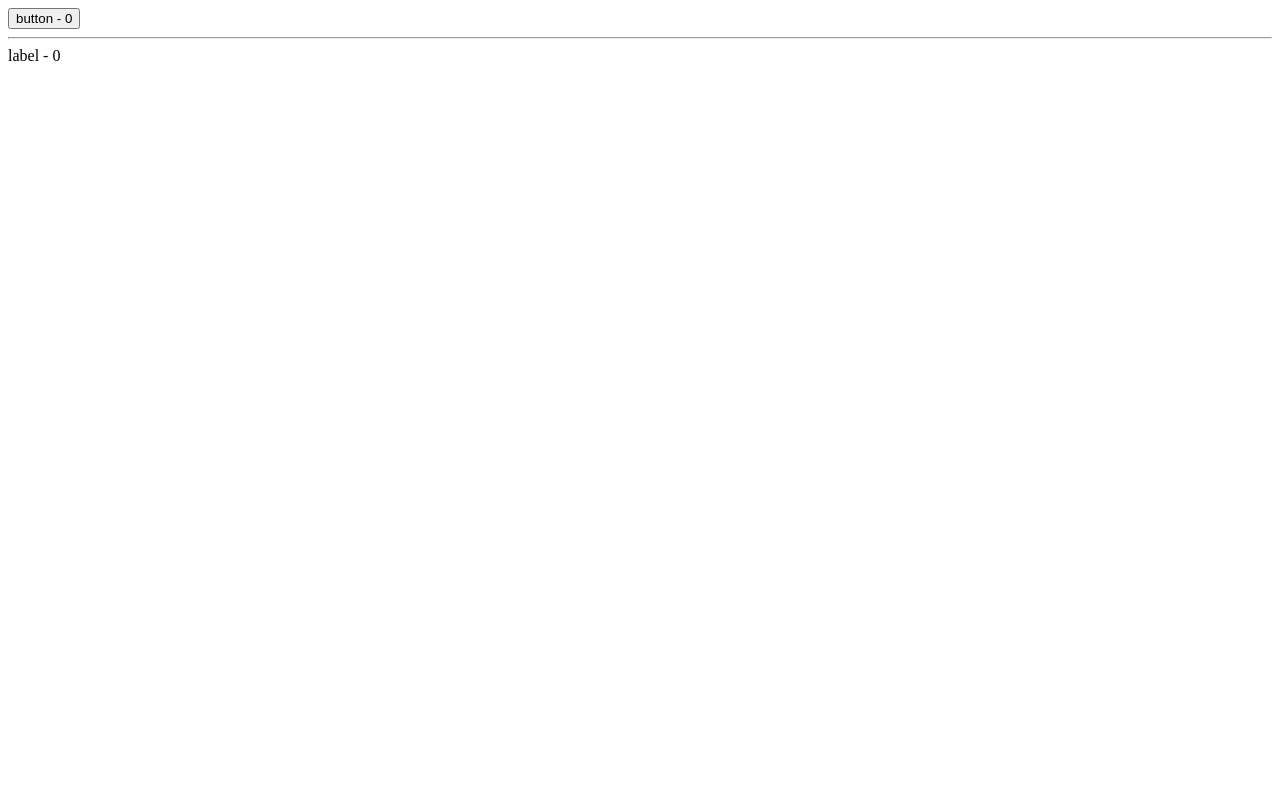
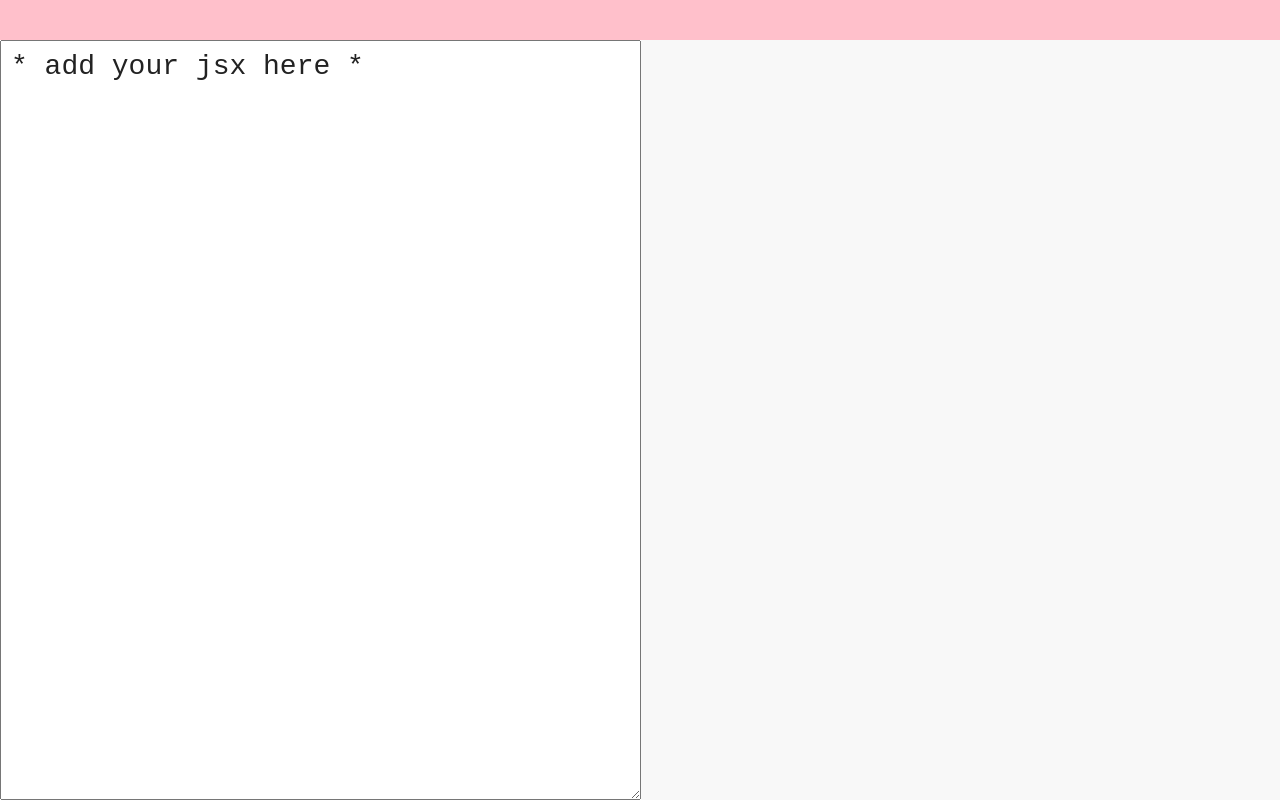
Before and after one commit to goqadze/React-Redux-Courses, a React (Create React App) app in the folder react-app/: page / in a window 1280 px wide. Built offline with nearby package versions, Linux system fonts and the light colour scheme.

Commit message:
Build a JSX Live Compiler as a React Component

```diff
--- a/react-app/package.json
+++ b/react-app/package.json
@@ -12,5 +12,6 @@
     "build": "react-scripts build",
     "test": "react-scripts test --env=jsdom",
     "eject": "react-scripts eject"
-  }
+  },
+  "devDependencies": {}
 }
--- a/react-app/public/index.html
+++ b/react-app/public/index.html
@@ -7,6 +7,7 @@
     <link rel="manifest" href="%PUBLIC_URL%/manifest.json">
     <link rel="shortcut icon" href="%PUBLIC_URL%/favicon.ico">
     <title>React App</title>
+		<script src="https://cdnjs.cloudflare.com/ajax/libs/babel-standalone/6.26.0/babel.js"></script>
   </head>
   <body>
     <div id="root"></div>
--- /dev/null
+++ b/react-app/src/App.css
@@ -0,0 +1,36 @@
+body {
+	margin: 0;
+	padding: 0;
+	font-family: monospace;
+}
+
+header {
+	display: block;
+	height: 5vh;
+	overflow: auto;
+	background-color: pink;
+	color: red;
+	font-size: 28px;
+}
+
+.container {
+	height: 95vh;
+	display: flex;
+}
+
+pre {
+	background-color: #f8f8f8;
+}
+
+pre, textarea {
+	width: 50%;
+	font-family: monospace;
+	font-size: 28px;
+	margin: 0;
+	padding: 10px;
+	color: #222;
+}
+
+textarea:focus {
+	outline: 0
+}
--- a/react-app/src/App.js
+++ b/react-app/src/App.js
@@ -1,64 +1,47 @@
 import React from 'react';
-
-
-const HOC = (InnerComponent) => class extends React.Component{
-	constructor(){
-		super();
-		this.state = {count: 0}
-	}
-
-	update(){
-		this.setState({count: this.state.count + 1})
-	}
-
-	componentWillMount(){
-		console.log('HOC will mount');
-	}
-
-	render(e){
-		return (
-			<InnerComponent
-				{...this.props}
-				{...this.state}
-				update={this.update.bind(this)}
-			/>
-		)
-	}
-}
+import './App.css';
 
 class App extends React.Component{
 
 	constructor(){
 		super();
-		this.state = {items: []}
+		this.state = {
+			input: '* add your jsx here *',
+			output: '',
+			err: ''
+		}
+	}
+
+	update(e){
+		let code = e.target.value;
+		try{
+			this.setState({
+				output: window.Babel
+					.transform(code, {presets: ['es2016', 'react']})
+					.code,
+				err: ''
+			})
+		}
+		catch(err){
+			this.setState({err: err.message})
+		}
 	}
 
 	render(){
 		return (
 			<div>
-				<Button>button</Button>
-				<hr/>
-				<LabelHOC>label</LabelHOC>
+				<header>{this.state.err}</header>
+				<div className="container">
+					<textarea
+						onChange={this.update.bind(this)}
+						defaultValue={this.state.input}/>
+					<pre>
+						{this.state.output}
+					</pre>
+				</div>
 			</div>
 		)
 	}
 }
 
-const Button = HOC(
-	(props) => <button onClick={props.update}>{props.children} - {props.count}</button>
-)
-
-class Label extends React.Component{
-	componentWillMount(){
-		console.log("label will mount");
-	}
-	render(){
-		return (
-			<label onMouseMove={this.props.update}>{this.props.children} - {this.props.count}</label>
-		)
-	}
-}
-
-const LabelHOC = HOC(Label);
-
 export default App;
```
